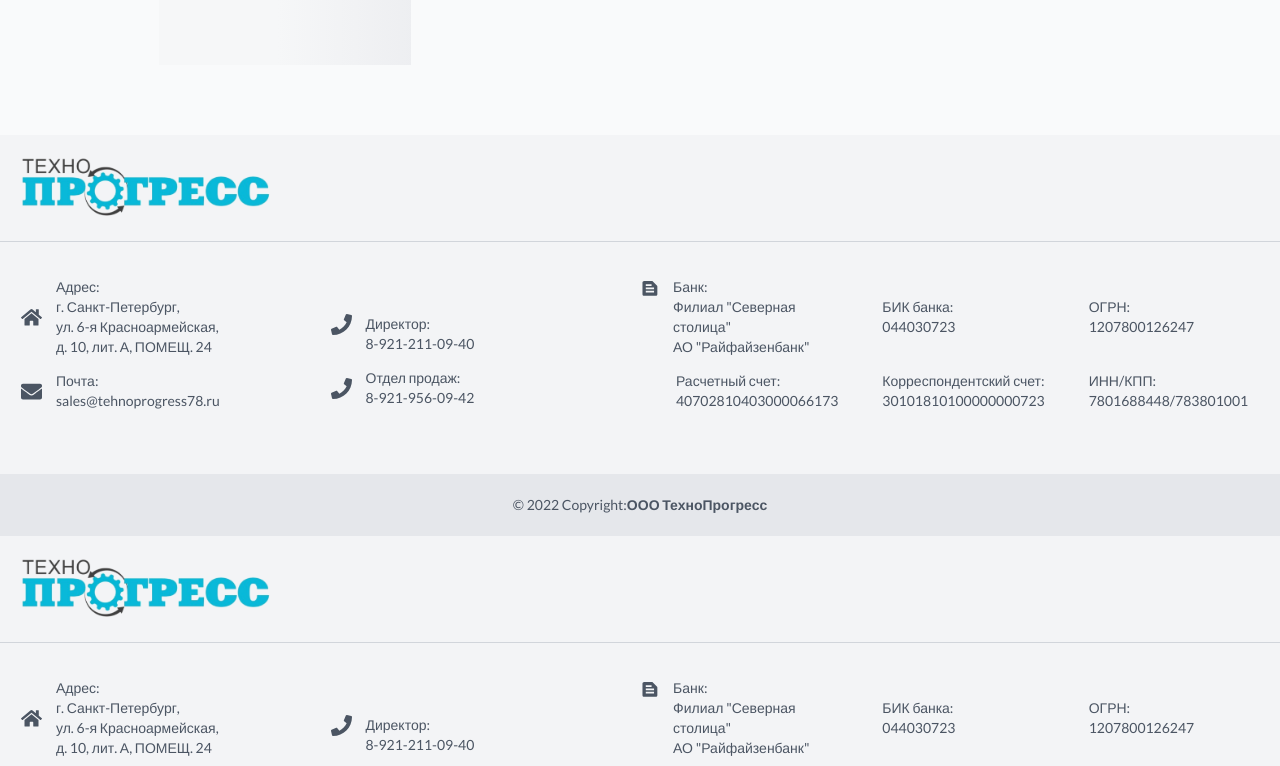
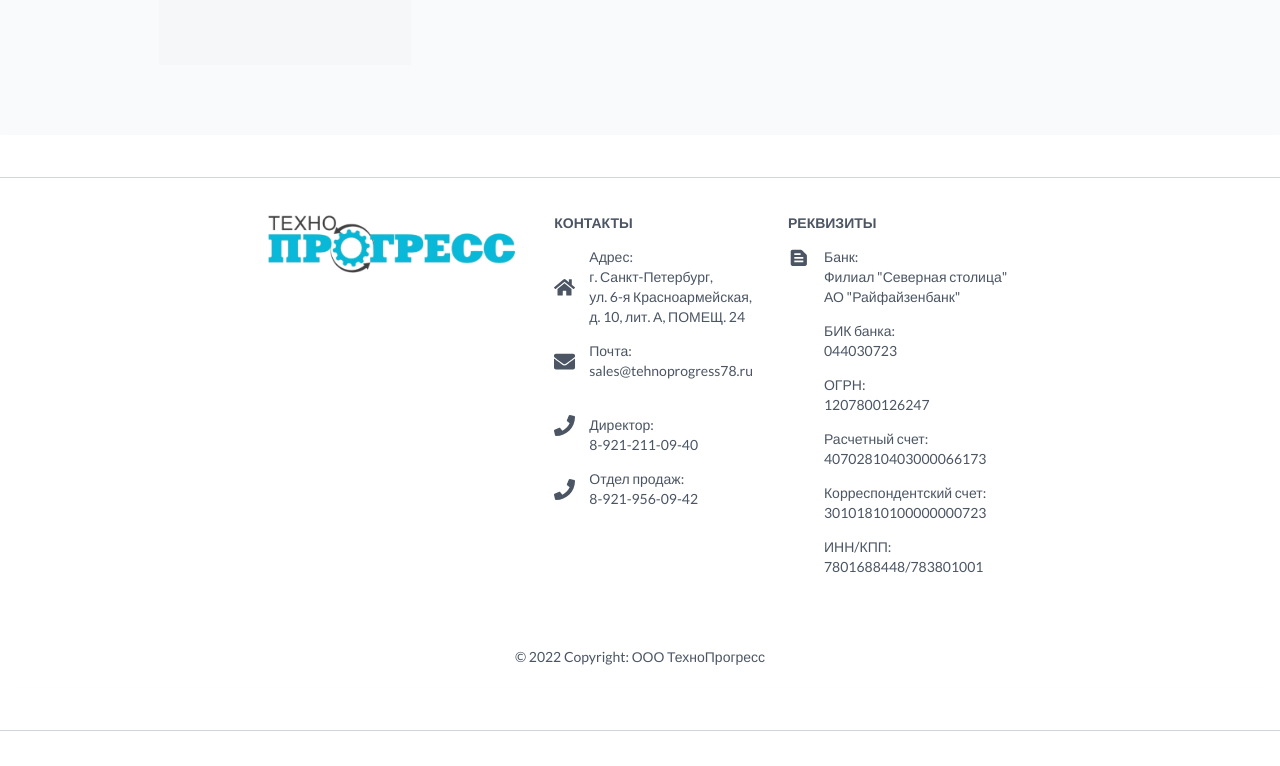
Before and after one commit to SoraHimmel2/TehnoProgress, a Next.js app: page /components in a window 1280 px wide. Shown: the part 1740-2506 px from the top of the page. Built offline with nearby package versions, Linux system fonts and the light colour scheme.

Commit message:
Footer: return previous version

```diff
--- a/src/components/layout/Footer.tsx
+++ b/src/components/layout/Footer.tsx
@@ -1,13 +1,262 @@
 const Footer: React.FunctionComponent = () => {
   return (
-    <footer className='bg-gray-100 text-center text-gray-600 lg:text-left'>
-      <div className='flex items-center justify-start border-b border-gray-300 p-6 '>
+    // <footer className='bg-gray-100 text-center text-gray-600 lg:text-left'>
+    //   <div className='flex items-center justify-start border-b border-gray-300 p-6 '>
+    //     <img src='/images/logo-vq.png' className='w-72'></img>
+    //   </div>
+    //   <div className='mx-6  py-10 text-center md:text-left'>
+    //     <div className='grid grid-cols-1 xl:grid-cols-2'>
+    //       <div className='mb-4 grid grid-cols-1  items-center md:grid-cols-2'>
+    //         <div className=''>
+    //           <div className='mb-4 flex items-center justify-start'>
+    //             <svg
+    //               aria-hidden='true'
+    //               focusable='false'
+    //               data-prefix='fas'
+    //               data-icon='home'
+    //               className='mr-4 w-6'
+    //               role='img'
+    //               xmlns='http://www.w3.org/2000/svg'
+    //               viewBox='0 0 576 512'
+    //             >
+    //               <path
+    //                 fill='currentColor'
+    //                 d='M280.37 148.26L96 300.11V464a16 16 0 0 0 16 16l112.06-.29a16 16 0 0 0 15.92-16V368a16 16 0 0 1 16-16h64a16 16 0 0 1 16 16v95.64a16 16 0 0 0 16 16.05L464 480a16 16 0 0 0 16-16V300L295.67 148.26a12.19 12.19 0 0 0-15.3 0zM571.6 251.47L488 182.56V44.05a12 12 0 0 0-12-12h-56a12 12 0 0 0-12 12v72.61L318.47 43a48 48 0 0 0-61 0L4.34 251.47a12 12 0 0 0-1.6 16.9l25.5 31A12 12 0 0 0 45.15 301l235.22-193.74a12.19 12.19 0 0 1 15.3 0L530.9 301a12 12 0 0 0 16.9-1.6l25.5-31a12 12 0 0 0-1.7-16.93z'
+    //               ></path>
+    //             </svg>
+
+    //             <div className='text-left'>
+    //               <div className=''>Адрес:&nbsp;</div>
+    //               <div className=''> г. Санкт-Петербург,</div>
+    //               <div>ул. 6-я Красноармейская,</div>
+    //               <div className=''>д. 10, лит. А, ПОМЕЩ. 24</div>
+    //             </div>
+    //           </div>
+    //           <div className='mb-4 flex items-center justify-start'>
+    //             <svg
+    //               aria-hidden='true'
+    //               focusable='false'
+    //               data-prefix='fas'
+    //               data-icon='envelope'
+    //               className='mr-4 w-6'
+    //               role='img'
+    //               xmlns='http://www.w3.org/2000/svg'
+    //               viewBox='0 0 512 512'
+    //             >
+    //               <path
+    //                 fill='currentColor'
+    //                 d='M502.3 190.8c3.9-3.1 9.7-.2 9.7 4.7V400c0 26.5-21.5 48-48 48H48c-26.5 0-48-21.5-48-48V195.6c0-5 5.7-7.8 9.7-4.7 22.4 17.4 52.1 39.5 154.1 113.6 21.1 15.4 56.7 47.8 92.2 47.6 35.7.3 72-32.8 92.3-47.6 102-74.1 131.6-96.3 154-113.7zM256 320c23.2.4 56.6-29.2 73.4-41.4 132.7-96.3 142.8-104.7 173.4-128.7 5.8-4.5 9.2-11.5 9.2-18.9v-19c0-26.5-21.5-48-48-48H48C21.5 64 0 85.5 0 112v19c0 7.4 3.4 14.3 9.2 18.9 30.6 23.9 40.7 32.4 173.4 128.7 16.8 12.2 50.2 41.8 73.4 41.4z'
+    //               ></path>
+    //             </svg>
+    //             <div className='text-left'>
+    //               <div className=''>Почта: &nbsp;</div>
+    //               <div className=''>sales@tehnoprogress78.ru</div>
+    //             </div>
+    //           </div>
+    //         </div>
+    //         <div className=''>
+    //           <div className='mb-4 flex items-center justify-start'>
+    //             <svg
+    //               aria-hidden='true'
+    //               focusable='false'
+    //               data-prefix='fas'
+    //               data-icon='phone'
+    //               className='mr-4 w-6'
+    //               role='img'
+    //               xmlns='http://www.w3.org/2000/svg'
+    //               viewBox='0 0 512 512'
+    //             >
+    //               <path
+    //                 fill='currentColor'
+    //                 d='M493.4 24.6l-104-24c-11.3-2.6-22.9 3.3-27.5 13.9l-48 112c-4.2 9.8-1.4 21.3 6.9 28l60.6 49.6c-36 76.7-98.9 140.5-177.2 177.2l-49.6-60.6c-6.8-8.3-18.2-11.1-28-6.9l-112 48C3.9 366.5-2 378.1.6 389.4l24 104C27.1 504.2 36.7 512 48 512c256.1 0 464-207.5 464-464 0-11.2-7.7-20.9-18.6-23.4z'
+    //               ></path>
+    //             </svg>
+    //             <div className='text-left'>
+    //               <div>&nbsp;</div>
+    //               <div className=''>Директор:</div>
+    //               <div className=' '> 8-921-211-09-40</div>
+    //             </div>
+    //           </div>
+    //           <div className='flex items-center justify-start'>
+    //             <svg
+    //               aria-hidden='true'
+    //               focusable='false'
+    //               data-prefix='fas'
+    //               data-icon='phone'
+    //               className='mr-4 w-6'
+    //               role='img'
+    //               xmlns='http://www.w3.org/2000/svg'
+    //               viewBox='0 0 512 512'
+    //             >
+    //               <path
+    //                 fill='currentColor'
+    //                 d='M493.4 24.6l-104-24c-11.3-2.6-22.9 3.3-27.5 13.9l-48 112c-4.2 9.8-1.4 21.3 6.9 28l60.6 49.6c-36 76.7-98.9 140.5-177.2 177.2l-49.6-60.6c-6.8-8.3-18.2-11.1-28-6.9l-112 48C3.9 366.5-2 378.1.6 389.4l24 104C27.1 504.2 36.7 512 48 512c256.1 0 464-207.5 464-464 0-11.2-7.7-20.9-18.6-23.4z'
+    //               ></path>
+    //             </svg>
+
+    //             <div className='text-left'>
+    //               <div className=''>Отдел продаж: </div>
+    //               <div className=''> 8-921-956-09-42</div>
+    //             </div>
+    //           </div>
+    //         </div>
+    //       </div>
+
+    //       <div className='mb-4 grid grid-cols-1   items-center md:grid-cols-2 xl:grid-cols-3'>
+    //         <div className='mb-4 flex flex-row'>
+    //           <svg
+    //             xmlns='http://www.w3.org/2000/svg'
+    //             enable-background='new 0 0 34 34'
+    //             height='36px'
+    //             viewBox='0 0 40 40'
+    //             width='36px'
+    //             fill='currentColor'
+    //           >
+    //             <g>
+    //               <rect fill='none' height='44' width='4' />
+    //               <path d='M20.41,8.41l-4.83-4.83C15.21,3.21,14.7,3,14.17,3H5C3.9,3,3,3.9,3,5v14c0,1.1,0.9,2,2,2h14c1.1,0,2-0.9,2-2V9.83 C21,9.3,20.79,8.79,20.41,8.41z M7,7h7v2H7V7z M17,17H7v-2h10V17z M17,13H7v-2h10V13z' />
+    //             </g>
+    //           </svg>
+    //           <div className='text-left'>
+    //             <div className=''>Банк: &nbsp;</div>
+    //             <div className=''>Филиал "Северная столица" &nbsp;</div>
+    //             <div className=''>АО "Райфайзенбанк"</div>
+    //           </div>
+    //         </div>
+    //         <div className='mb-4 flex flex-row'>
+    //           <svg
+    //             xmlns='http://www.w3.org/2000/svg'
+    //             enable-background='new 0 0 24 24'
+    //             height='36px'
+    //             viewBox='0 0 24 24'
+    //             width='36px'
+    //             fill='#5f6368'
+    //             className='invisible'
+    //           >
+    //             <g>
+    //               <rect fill='none' height='24' width='24' />
+    //               <path d='M20.41,8.41l-4.83-4.83C15.21,3.21,14.7,3,14.17,3H5C3.9,3,3,3.9,3,5v14c0,1.1,0.9,2,2,2h14c1.1,0,2-0.9,2-2V9.83 C21,9.3,20.79,8.79,20.41,8.41z M7,7h7v2H7V7z M17,17H7v-2h10V17z M17,13H7v-2h10V13z' />
+    //             </g>
+    //           </svg>
+    //           <div className='text-left'>
+    //             <div className=''>БИК банка:&nbsp;</div>
+    //             <div className=' '>044030723</div>
+    //           </div>
+    //         </div>
+
+    //         <div className='mb-4 flex flex-row'>
+    //           <svg
+    //             xmlns='http://www.w3.org/2000/svg'
+    //             enable-background='new 0 0 24 24'
+    //             height='36px'
+    //             viewBox='0 0 24 24'
+    //             width='36px'
+    //             fill='#5f6368'
+    //             className='invisible'
+    //           >
+    //             <g>
+    //               <rect fill='none' height='24' width='24' />
+    //               <path d='M20.41,8.41l-4.83-4.83C15.21,3.21,14.7,3,14.17,3H5C3.9,3,3,3.9,3,5v14c0,1.1,0.9,2,2,2h14c1.1,0,2-0.9,2-2V9.83 C21,9.3,20.79,8.79,20.41,8.41z M7,7h7v2H7V7z M17,17H7v-2h10V17z M17,13H7v-2h10V13z' />
+    //             </g>
+    //           </svg>
+    //           <div className='text-left '>
+    //             <div className=''>ОГРН: &nbsp;</div>
+    //             <div className=' '>1207800126247</div>
+    //           </div>
+    //         </div>
+    //         <div className='mb-4 flex flex-row'>
+    //           <svg
+    //             xmlns='http://www.w3.org/2000/svg'
+    //             enable-background='new 0 0 24 24'
+    //             height='36px'
+    //             viewBox='0 0 24 24'
+    //             width='36px'
+    //             fill='#5f6368'
+    //             className='invisible'
+    //           >
+    //             <g>
+    //               <rect fill='none' height='24' width='24' />
+    //               <path d='M20.41,8.41l-4.83-4.83C15.21,3.21,14.7,3,14.17,3H5C3.9,3,3,3.9,3,5v14c0,1.1,0.9,2,2,2h14c1.1,0,2-0.9,2-2V9.83 C21,9.3,20.79,8.79,20.41,8.41z M7,7h7v2H7V7z M17,17H7v-2h10V17z M17,13H7v-2h10V13z' />
+    //             </g>
+    //           </svg>
+    //           <div className='text-left'>
+    //             <div className=''>Расчетный счет: &nbsp;</div>
+    //             <div className=' '>40702810403000066173</div>
+    //           </div>
+    //         </div>
+
+    //         <div className='mb-4 flex flex-row'>
+    //           <svg
+    //             xmlns='http://www.w3.org/2000/svg'
+    //             enable-background='new 0 0 24 24'
+    //             height='36px'
+    //             viewBox='0 0 24 24'
+    //             width='36px'
+    //             fill='#5f6368'
+    //             className='invisible'
+    //           >
+    //             <g>
+    //               <rect fill='none' height='24' width='24' />
+    //               <path d='M20.41,8.41l-4.83-4.83C15.21,3.21,14.7,3,14.17,3H5C3.9,3,3,3.9,3,5v14c0,1.1,0.9,2,2,2h14c1.1,0,2-0.9,2-2V9.83 C21,9.3,20.79,8.79,20.41,8.41z M7,7h7v2H7V7z M17,17H7v-2h10V17z M17,13H7v-2h10V13z' />
+    //             </g>
+    //           </svg>
+    //           <div className='text-left'>
+    //             <div className=''>Корреспондентский счет: &nbsp;</div>
+    //             <div className=' '>30101810100000000723</div>
+    //           </div>
+    //         </div>
+    //         <div className='mb-4 flex flex-row'>
+    //           <svg
+    //             xmlns='http://www.w3.org/2000/svg'
+    //             enable-background='new 0 0 24 24'
+    //             height='36px'
+    //             viewBox='0 0 24 24'
+    //             width='36px'
+    //             fill='#5f6368'
+    //             className='invisible'
+    //           >
+    //             <g>
+    //               <rect fill='none' height='24' width='24' />
+    //               <path d='M20.41,8.41l-4.83-4.83C15.21,3.21,14.7,3,14.17,3H5C3.9,3,3,3.9,3,5v14c0,1.1,0.9,2,2,2h14c1.1,0,2-0.9,2-2V9.83 C21,9.3,20.79,8.79,20.41,8.41z M7,7h7v2H7V7z M17,17H7v-2h10V17z M17,13H7v-2h10V13z' />
+    //             </g>
+    //           </svg>
+    //           <div className='text-left'>
+    //             <div className=''>ИНН/КПП: &nbsp;</div>
+    //             <div className=''>7801688448/783801001</div>
+    //           </div>
+    //         </div>
+    //       </div>
+    //     </div>
+    //   </div>
+    //   <div className='bg-gray-200 p-6 text-center'>
+    //     <span>© 2022 Copyright:</span>
+    //     <a
+    //       className='font-semibold text-gray-600'
+    //       href='https://tailwind-elements.com/'
+    //     >
+    //       ООО ТехноПрогресс
+    //     </a>
+    //   </div>
+    // </footer>
+
+    <footer className='bg-white text-center text-gray-600 shadow-lg lg:text-left'>
+      <div className='flex items-center justify-center border-b border-gray-300 p-6 lg:justify-between'></div>
+      <div className='mx-6 py-10 text-center md:text-left'>
+        <div className='flex flex-col justify-center gap-10 sm:grid sm:grid-cols-2 lg:flex lg:flex-row'>
+          <div className=' border-black '>
+            <h6
+              className='
+            mb-4
+            flex
+            flex-col
+            items-start
+          '
+            >
               <img src='/images/logo-vq.png' className='w-72'></img>
+            </h6>
           </div>
-      <div className='mx-6  py-10 text-center md:text-left'>
-        <div className='grid grid-cols-1 xl:grid-cols-2'>
-          <div className='mb-4 grid grid-cols-1  items-center md:grid-cols-2'>
-            <div className=''>
+          <div className='flex flex-col items-start'>
+            <h6 className=' mb-4 font-semibold uppercase'>Контакты</h6>
             <div className='mb-4 flex items-center justify-start'>
               <svg
                 aria-hidden='true'
@@ -24,7 +273,6 @@ const Footer: React.FunctionComponent = () => {
                   d='M280.37 148.26L96 300.11V464a16 16 0 0 0 16 16l112.06-.29a16 16 0 0 0 15.92-16V368a16 16 0 0 1 16-16h64a16 16 0 0 1 16 16v95.64a16 16 0 0 0 16 16.05L464 480a16 16 0 0 0 16-16V300L295.67 148.26a12.19 12.19 0 0 0-15.3 0zM571.6 251.47L488 182.56V44.05a12 12 0 0 0-12-12h-56a12 12 0 0 0-12 12v72.61L318.47 43a48 48 0 0 0-61 0L4.34 251.47a12 12 0 0 0-1.6 16.9l25.5 31A12 12 0 0 0 45.15 301l235.22-193.74a12.19 12.19 0 0 1 15.3 0L530.9 301a12 12 0 0 0 16.9-1.6l25.5-31a12 12 0 0 0-1.7-16.93z'
                 ></path>
               </svg>
-
               <div className='text-left'>
                 <div className=''>Адрес:&nbsp;</div>
                 <div className=''> г. Санкт-Петербург,</div>
@@ -53,7 +301,7 @@ const Footer: React.FunctionComponent = () => {
                 <div className=''>sales@tehnoprogress78.ru</div>
               </div>
             </div>
-            </div>
+
             <div className=''>
               <div className='mb-4 flex items-center justify-start'>
                 <svg
@@ -102,7 +350,8 @@ const Footer: React.FunctionComponent = () => {
             </div>
           </div>
 
-          <div className='mb-4 grid grid-cols-1   items-center md:grid-cols-2 xl:grid-cols-3'>
+          <div className='flex flex-col items-start'>
+            <h6 className=' mb-4 font-semibold uppercase'>Реквизиты</h6>
             <div className='mb-4 flex flex-row'>
               <svg
                 xmlns='http://www.w3.org/2000/svg'
@@ -113,7 +362,7 @@ const Footer: React.FunctionComponent = () => {
                 fill='currentColor'
               >
                 <g>
-                  <rect fill='none' height='44' width='44' />
+                  <rect fill='none' height='44' width='4' />
                   <path d='M20.41,8.41l-4.83-4.83C15.21,3.21,14.7,3,14.17,3H5C3.9,3,3,3.9,3,5v14c0,1.1,0.9,2,2,2h14c1.1,0,2-0.9,2-2V9.83 C21,9.3,20.79,8.79,20.41,8.41z M7,7h7v2H7V7z M17,17H7v-2h10V17z M17,13H7v-2h10V13z' />
                 </g>
               </svg>
@@ -228,115 +477,15 @@ const Footer: React.FunctionComponent = () => {
           </div>
         </div>
       </div>
-      <div className='bg-gray-200 p-6 text-center'>
-        <span>© 2022 Copyright:</span>
+      <div className='bg-white p-6 text-center'>
+        <span>© 2022 Copyright: ООО ТехноПрогресс</span>
         <a
           className='font-semibold text-gray-600'
           href='https://tailwind-elements.com/'
-        >
-          ООО ТехноПрогресс
-        </a>
+        ></a>
       </div>
     </footer>
   );
 };
 
 export default Footer;
-
-/* <footer className='bg-white text-center text-gray-600 shadow-lg lg:text-left'>
-      <div className='flex items-center justify-center border-b border-gray-300 p-6 lg:justify-between'></div>
-      <div className='mx-6 py-10 text-center md:text-left'>
-        <div className='flex flex-col justify-center gap-10 sm:grid sm:grid-cols-2 lg:flex lg:flex-row'>
-          <div className=' border-black '>
-            <h6
-              className='
-              mb-4
-              flex
-              flex-col
-              items-start
-            '
-            >
-              <img src='/images/logo-vq.png' className='w-72'></img>
-            </h6>
-          </div>
-          {/* <div className='flex flex-col items-start'>
-            <h6 className='mb-4 font-semibold uppercase'>Сертификаты</h6>
-
-            <div className='mb-2'>
-              <Link href={`/certificates/sertificate1.png`}>
-                <a className=''>Festo</a>
-              </Link>
-            </div>
-            <div className='mb-2 '>
-              <Link href={`/certificates/sertificate2.png`}>
-                <a className='font-mono'>Aignep</a>
-              </Link>
-            </div>
-          </div> */
-
-//       <div className='flex flex-col items-start'>
-//         <h6 className=' mb-4 font-semibold uppercase'>Контакты</h6>
-//         <div className='flex w-60 flex-wrap'>
-//           <div className='font-mono'>Адрес:&nbsp;</div>
-//           <div className='font-mono'>г. Санкт-Петербург,</div>
-//           <div>ул. 6-я Красноармейская,</div>
-//           <div className='mb-2 font-mono'>д. 10, лит. А, ПОМЕЩ. 24</div>
-//         </div>
-
-//         <div className='mb-2 flex flex-wrap'>
-//           <div className='font-mono'>Почта: &nbsp;</div>
-//           <div className='font-mono'>sales@tehnoprogress78.ru</div>
-//         </div>
-//         <div className='mb-2 flex flex-wrap justify-between '>
-//           <div className='font-mono'>Отдел продаж: </div>
-//           <div className='font-mono'>&nbsp; 8-921-956-09-42</div>
-//         </div>
-//         <div className='mb-2 flex flex-wrap justify-between '>
-//           <div className='font-mono'>Директор: &nbsp; &nbsp; </div>
-//           <div className=' font-mono'>&nbsp; 8-921-211-09-40</div>
-//         </div>
-//       </div>
-//       <div className='flex flex-col items-start'>
-//         <h6 className=' mb-4 font-semibold uppercase'>Реквизиты</h6>
-//         <div className='flex  w-72 flex-wrap'>
-//           <div className='font-mono'>Банк: &nbsp;</div>
-//           <div className='font-mono'>Филиал "Северная столица" &nbsp;</div>
-//           <div className='mb-2 font-mono'>АО "Райфайзенбанк"</div>
-//         </div>
-//         <div className='mb-2 flex flex-wrap justify-between '>
-//           <div className='font-mono'>БИК банка:&nbsp;</div>
-//           <div className=' font-mono'>044030723</div>
-//         </div>
-//         <div className='mb-2 flex flex-wrap'>
-//           <div className='font-mono'>ИНН: &nbsp;</div>
-//           <div className='font-mono'>&nbsp;7801688448</div>
-//         </div>
-//         <div className='mb-2 flex flex-wrap justify-between '>
-//           <div className='font-mono'>КПП: &nbsp;</div>
-//           <div className='font-mono'>&nbsp;783801001</div>
-//         </div>
-//         <div className='mb-2 flex flex-wrap justify-between '>
-//           <div className='font-mono'>ОГРН: &nbsp;</div>
-//           <div className=' font-mono'>1207800126247</div>
-//         </div>
-//         <div className='mb-2 flex w-80 flex-wrap justify-between'>
-//           <div className='font-mono'>
-//             Расчетный счет: &nbsp; &nbsp; &nbsp; &nbsp; &nbsp;
-//           </div>
-//           <div className=' font-mono'>40702810403000066173</div>
-//         </div>
-//         <div className='mb-2 flex w-80 flex-wrap justify-between'>
-//           <div className='font-mono'>Корреспондентский счет: &nbsp;</div>
-//           <div className=' font-mono'>30101810100000000723</div>
-//         </div>
-//       </div>
-//     </div>
-//   </div>
-//   <div className='bg-white p-6 text-center'>
-//     <span>© 2022 Copyright: ООО ТехноПрогресс</span>
-//     <a
-//       className='font-semibold text-gray-600'
-//       href='https://tailwind-elements.com/'
-//     ></a>
-//   </div>
-// </footer> */}
```
Lines whose indentation alone changed are shown as unchanged.
